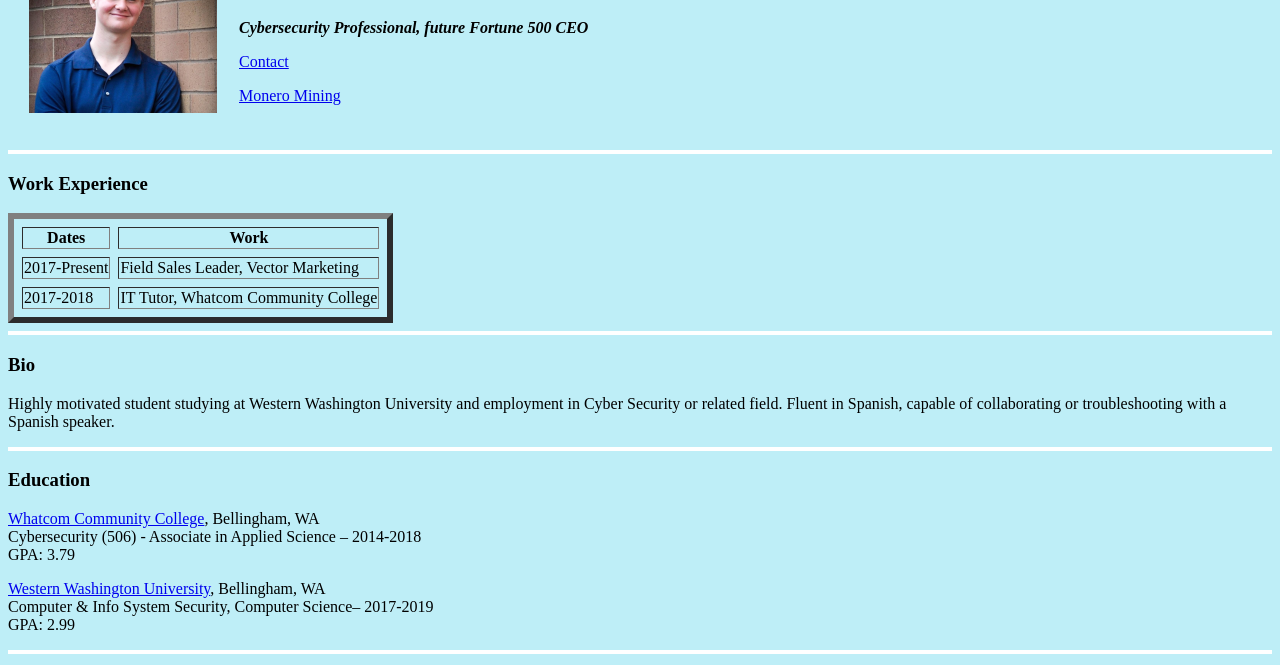
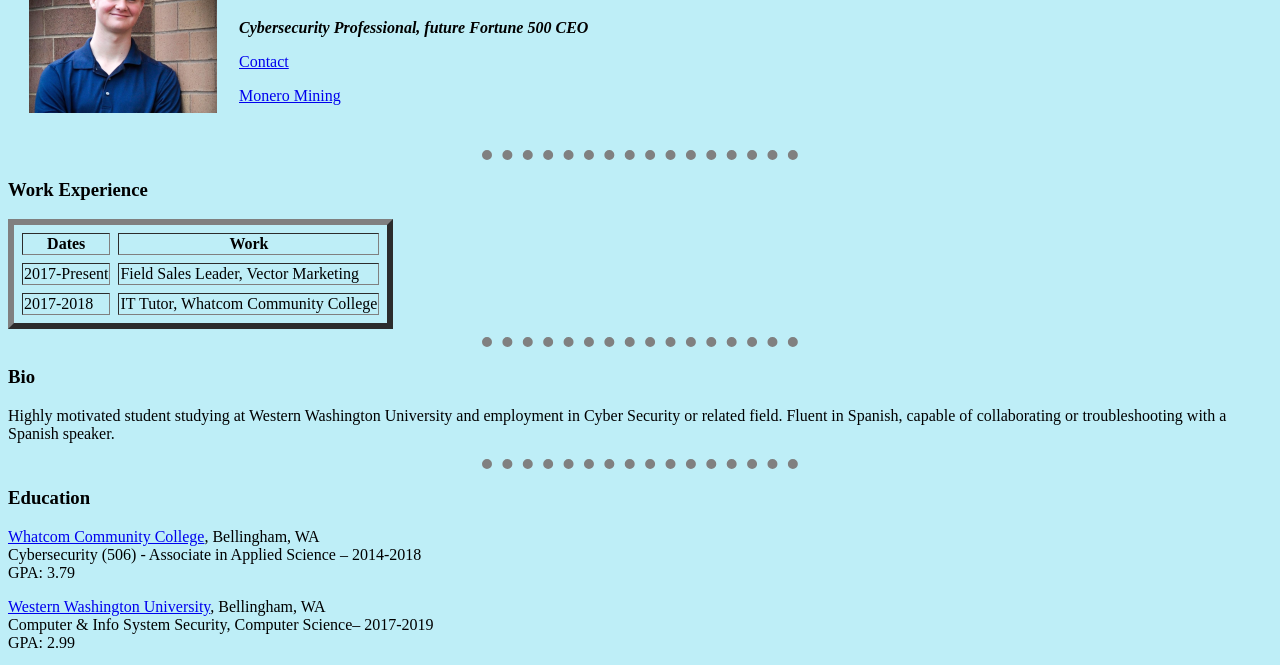
Before and after one commit to Wahotaho/williamhaho.com, a plain HTML site: page index.html in a window 1280 px wide. Shown: the part 90-755 px from the top of the page. Drawn offline with Linux system fonts and the light colour scheme.

Commit message:
basic styling added

```diff
--- a/index.html
+++ b/index.html
@@ -14,9 +14,11 @@
   }
 
   hr {
-    background-color: white;
     border-style: none;
-    height: 4px;
+    border-top: dotted;
+    border-color: grey;
+    border-width: 10px;
+    width: 25%
   }
 
 </style>
```
